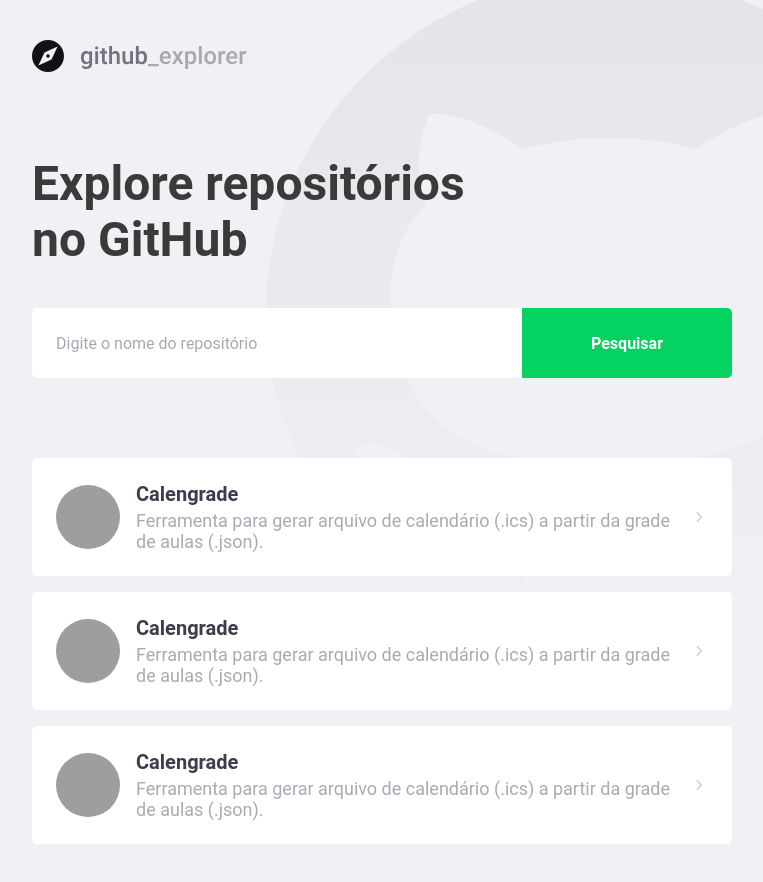
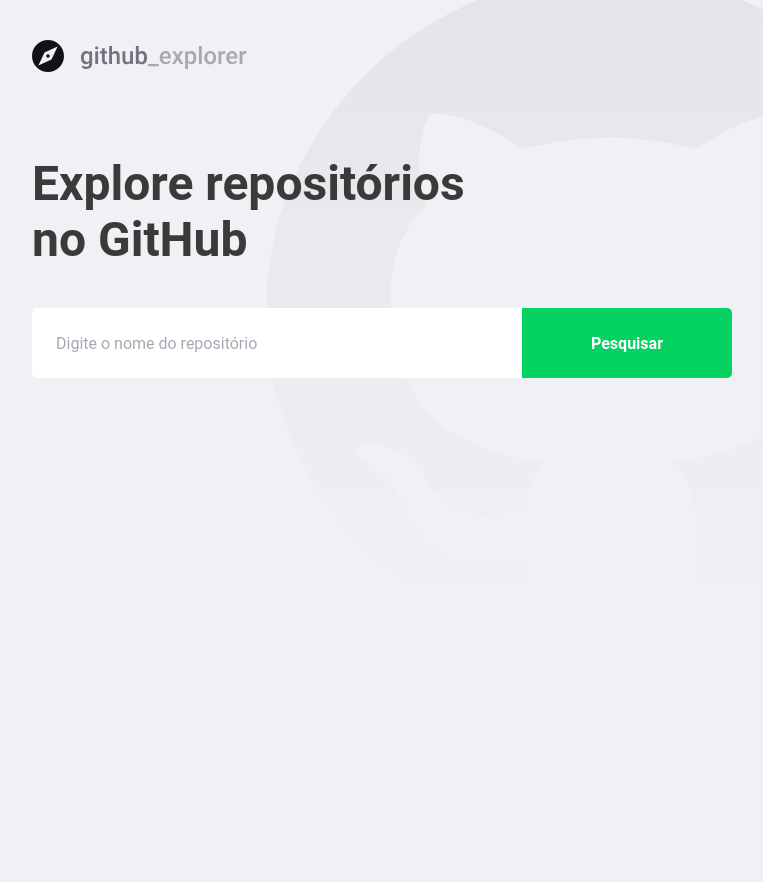
Before and after one commit to marcelojrfarias/githubexplorer, a React (Create React App) app: page / in a window 1280 px wide. Shown: the whole page, without its empty margins (148-911 px from the left). After the commit the page ends 800 px from the top, so only its background shows below. Built offline with nearby package versions, Linux system fonts and the light colour scheme; grey boxes are pictures that could not be loaded; the HTML template or start-up script is replaced by a standard one.

Commit message:
Integrates with the GitHub API.

```diff
--- a/package.json
+++ b/package.json
@@ -10,6 +10,7 @@
     "@types/node": "^12.0.0",
     "@types/react": "^16.9.53",
     "@types/react-dom": "^16.9.8",
+    "axios": "^0.21.0",
     "polished": "^4.0.3",
     "react": "^17.0.1",
     "react-dom": "^17.0.1",
--- a/src/pages/Dashboard/index.tsx
+++ b/src/pages/Dashboard/index.tsx
@@ -1,62 +1,64 @@
-import React from 'react';
+import React, { useState, FormEvent } from 'react';
 import { FiChevronRight } from 'react-icons/fi';
+
+import api from '../../services/api';
 
 import logoImg from '../../assets/logo.svg';
 
 import { Title, Form, Repositories } from './styles';
 
+interface Repository {
+  full_name: string;
+  description: string;
+  owner: {
+    login: string;
+    avatar_url: string;
+  };
+}
+
 const Dashboard: React.FunctionComponent = () => {
+  const [repositories, setRepositories] = useState<Repository[]>([]);
+  const [newRepository, setNewRepository] = useState('');
+
+  async function handleAddRepository(
+    event: FormEvent<HTMLFormElement>,
+  ): Promise<void> {
+    event.preventDefault();
+
+    const response = await api.get<Repository>(`repos/${newRepository}`);
+
+    const repository = response.data;
+
+    setRepositories([...repositories, repository]);
+    setNewRepository('');
+  }
+
   return (
     <>
       <img src={logoImg} alt="GitHub Explorer" />
       <Title>Explore repositórios no GitHub</Title>
-      <Form>
-        <input placeholder="Digite o nome do repositório" />
+      <Form onSubmit={handleAddRepository}>
+        <input
+          value={newRepository}
+          onChange={e => setNewRepository(e.target.value)}
+          placeholder="Digite o nome do repositório"
+        />
         <button type="submit">Pesquisar</button>
       </Form>
       <Repositories>
-        <a href="teste">
+        {repositories.map(repository => (
+          <a key={repository.full_name} href="test">
             <img
-            src="https://avatars1.githubusercontent.com/u/12167941?s=460&u=84c7ed5e7f7489703f46f2c4994b25b5761151fc&v=4"
-            alt="Marcelo Farias"
+              src={repository.owner.avatar_url}
+              alt={repository.owner.login}
             />
             <div>
-            <strong>Calengrade</strong>
-            <p>
-              Ferramenta para gerar arquivo de calendário (.ics) a partir da
-              grade de aulas (.json).
-            </p>
+              <strong>{repository.full_name}</strong>
+              <p>{repository.description}</p>
             </div>
             <FiChevronRight size={20} />
           </a>
-        <a href="teste">
-          <img
-            src="https://avatars1.githubusercontent.com/u/12167941?s=460&u=84c7ed5e7f7489703f46f2c4994b25b5761151fc&v=4"
-            alt="Marcelo Farias"
-          />
-          <div>
-            <strong>Calengrade</strong>
-            <p>
-              Ferramenta para gerar arquivo de calendário (.ics) a partir da
-              grade de aulas (.json).
-            </p>
-          </div>
-          <FiChevronRight size={20} />
-        </a>
-        <a href="teste">
-          <img
-            src="https://avatars1.githubusercontent.com/u/12167941?s=460&u=84c7ed5e7f7489703f46f2c4994b25b5761151fc&v=4"
-            alt="Marcelo Farias"
-          />
-          <div>
-            <strong>Calengrade</strong>
-            <p>
-              Ferramenta para gerar arquivo de calendário (.ics) a partir da
-              grade de aulas (.json).
-            </p>
-          </div>
-          <FiChevronRight size={20} />
-        </a>
+        ))}
       </Repositories>
     </>
   );
--- a/src/pages/Dashboard/styles.ts
+++ b/src/pages/Dashboard/styles.ts
@@ -74,7 +74,8 @@
     }
 
     div {
-      margin-left: 16px;
+      margin: 0 16px;
+      flex: 1;
 
       strong {
         font-size: 20px;
--- /dev/null
+++ b/src/services/api.ts
@@ -0,0 +1,7 @@
+import axios from 'axios';
+
+const api = axios.create({
+  baseURL: 'https://api.github.com',
+});
+
+export default api;
```
Also changed, not shown: .eslintrc.json, 1 other file (tests, documents, lock files or other folders). Lines whose indentation alone changed are shown as unchanged.
